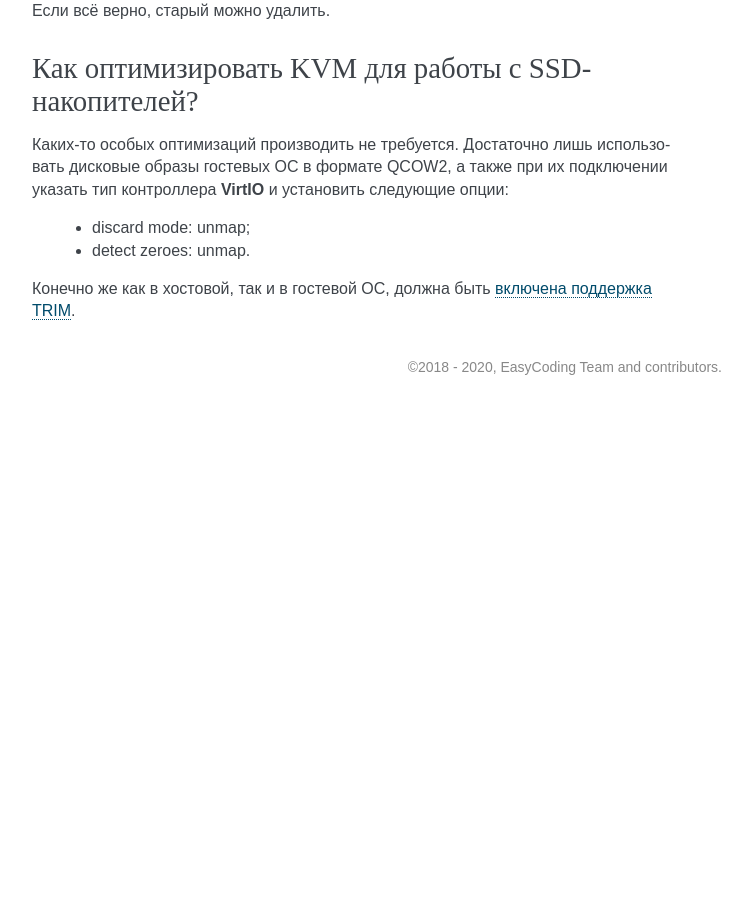
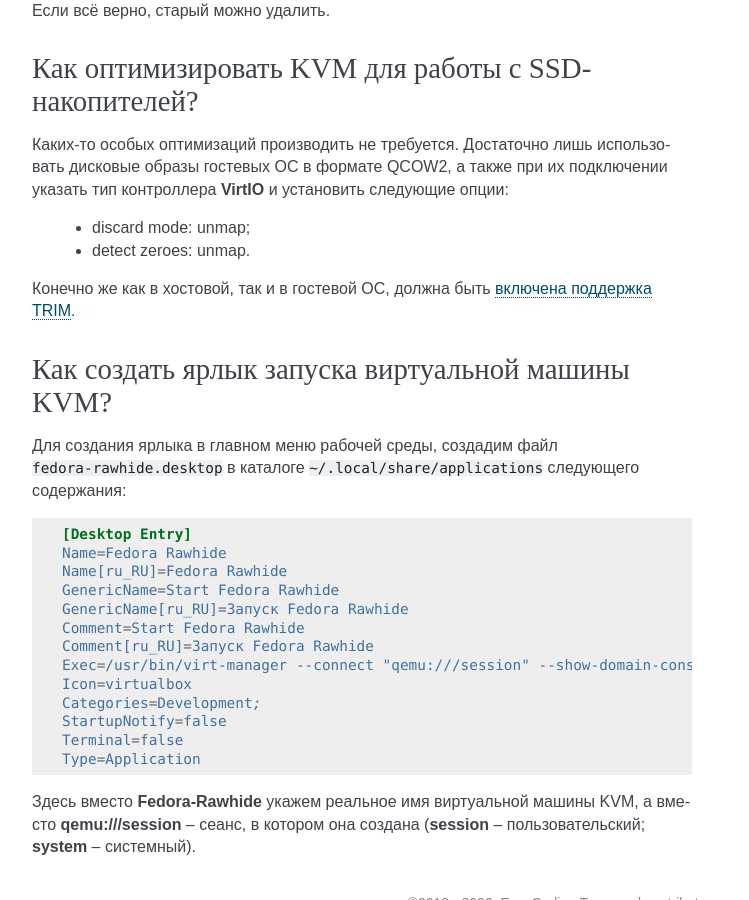
Before and after one commit to RussianFedora/FAQ, a Sphinx documentation site: the page built from source/virtualization.rst, in a window 1280 px wide and 900 px high, scrolled down 6142 px. Shown: the whole window, without its empty margins (388-1137 px from the left). Built offline with Sphinx 7.4.7, drawn with Linux system fonts in a browser that asks for light colours; comment, search, counter and statistics services are not loaded; before the commit the page ends 6547 px from its top, so only the background shows below that; some of the changed text lies outside the part shown.

Commit message:
Added question about creating desktop shortcuts for KVM machines.

```diff
--- a/source/virtualization.rst
+++ b/source/virtualization.rst
@@ -364,3 +364,29 @@
   * detect zeroes: unmap.
 
 Конечно же как в хостовой, так и в гостевой ОС, должна быть :ref:`включена поддержка TRIM <ssd-tuning>`.
+
+.. index:: virtualization, virt manager, kvm, qemu, desktop, shortcut
+.. _kvm-desktop-entry:
+
+Как создать ярлык запуска виртуальной машины KVM?
+=====================================================
+
+Для создания ярлыка в главном меню рабочей среды, создадим файл ``fedora-rawhide.desktop`` в каталоге ``~/.local/share/applications`` следующего содержания:
+
+.. code-block:: ini
+
+    [Desktop Entry]
+    Name=Fedora Rawhide
+    Name[ru_RU]=Fedora Rawhide
+    GenericName=Start Fedora Rawhide
+    GenericName[ru_RU]=Запуск Fedora Rawhide
+    Comment=Start Fedora Rawhide
+    Comment[ru_RU]=Запуск Fedora Rawhide
+    Exec=/usr/bin/virt-manager --connect "qemu:///session" --show-domain-console "Fedora-Rawhide"
+    Icon=virtualbox
+    Categories=Development;
+    StartupNotify=false
+    Terminal=false
+    Type=Application
+
+Здесь вместо **Fedora-Rawhide** укажем реальное имя виртуальной машины KVM, а вместо **qemu:///session** -- сеанс, в котором она создана (**session** -- пользовательский; **system** -- системный).
```
